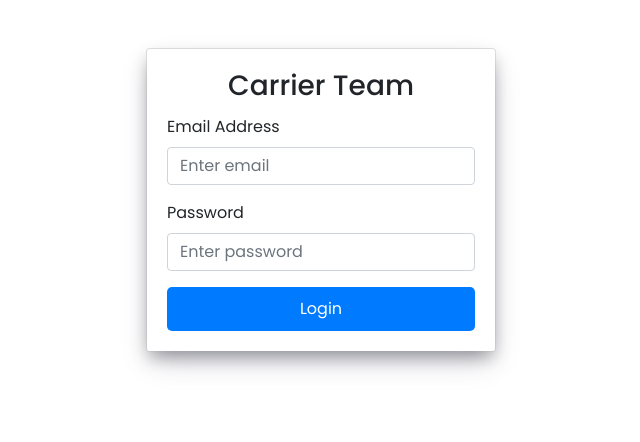
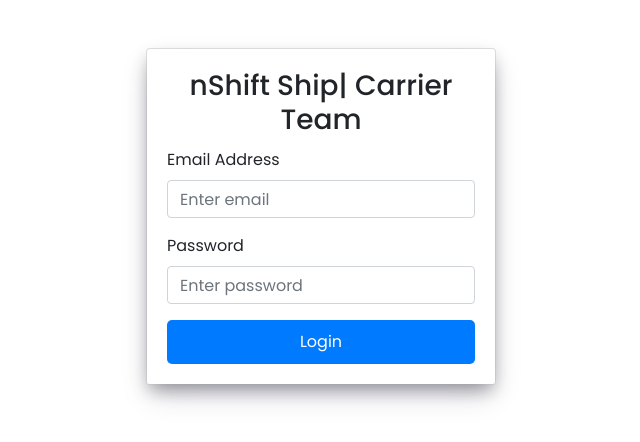
Before and after one commit to StefanNshift/carries, a plain HTML site: page index.html in a window 1280 px wide. Shown: the whole page, without its empty margins (319-959 px from the left). Drawn offline with nearby package versions, Linux system fonts and the light colour scheme; no server answers.

Commit message:
Carrier Team

```diff
--- a/index.html
+++ b/index.html
@@ -355,7 +355,7 @@
             <div class="col-md-4">
                 <div class="card shadow">
                     <div class="card-body">
-                        <h3 class="card-title text-center">Carrier Team</h3>
+                        <h3 class="card-title text-center">nShift Ship| Carrier Team</h3>
                         <form>
                             <div class="form-group">
                                 <label for="email">Email Address</label>
```
